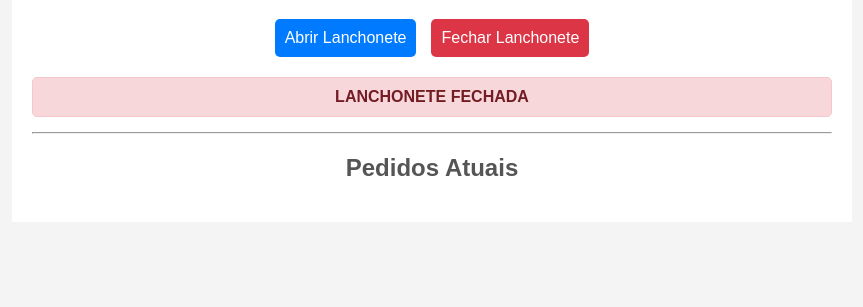
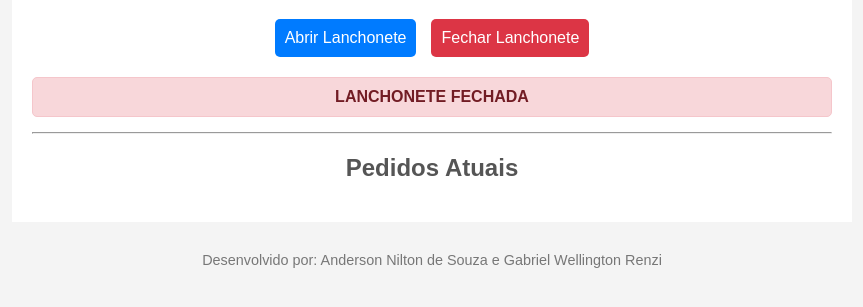
Before and after one commit to GabrielRenzi/Lanchonete, a website: page public/admin.html in a window 1280 px wide. Shown: the part 89-396 px from the top of the page, without its empty margins (208-1071 px from the left). Drawn offline with nearby package versions, Linux system fonts and the light colour scheme; no server answers.

Commit message:
adicionar desenvolvedores

```diff
--- a/public/admin.html
+++ b/public/admin.html
@@ -23,6 +23,10 @@
         <div id="painel-pedidos-admin">
             </div>
     </div>
+
+    <footer>
+        Desenvolvido por: Anderson Nilton de Souza e Gabriel Wellington Renzi
+    </footer>
 
     <script src="/socket.io/socket.io.js"></script>
     <script>
```
Also changed, not shown: public/index.html (+4 -0 lines).
